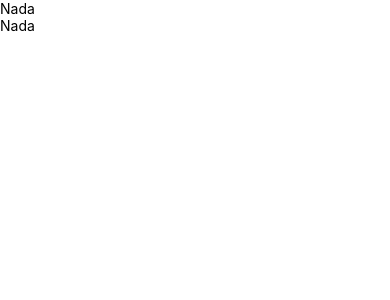
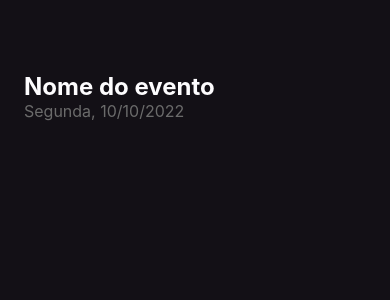
Before and after one commit to Camila-Isabela/imhere, a React Native app: screen / in a window 390 px wide. Shown: the top 300 px of the page. Built offline with nearby package versions, Linux system fonts and the light colour scheme.

Commit message:
First steps

```diff
--- a/App.tsx
+++ b/App.tsx
@@ -2,9 +2,31 @@
 
 export default function App() {
 	return (
-		<View>
-			<Text>Nada</Text>
-			<Text>Nada</Text>
+		<View
+			style={{
+				flex: 1,
+				backgroundColor: "#131016",
+				padding: 24,
+			}}
+		>
+			<Text
+				style={{
+					color: "#FDFCFE",
+					fontSize: 24,
+					fontWeight: "bold",
+					marginTop: 48,
+				}}
+			>
+				Nome do evento
+			</Text>
+			<Text
+				style={{
+					color: "#6B6B6B",
+					fontSize: 16,
+				}}
+			>
+				Segunda, 10/10/2022
+			</Text>
 		</View>
 	)
 }
```
